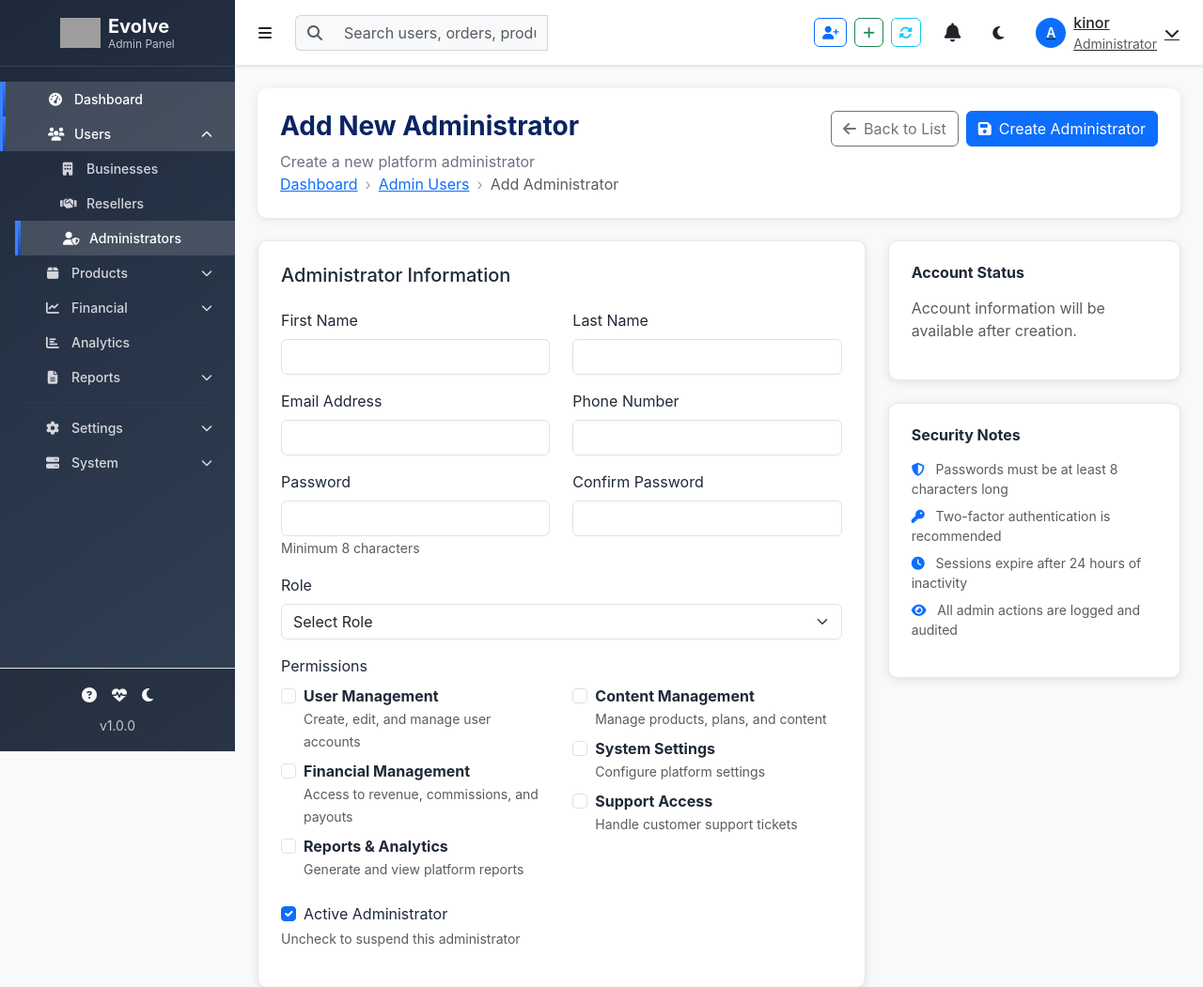
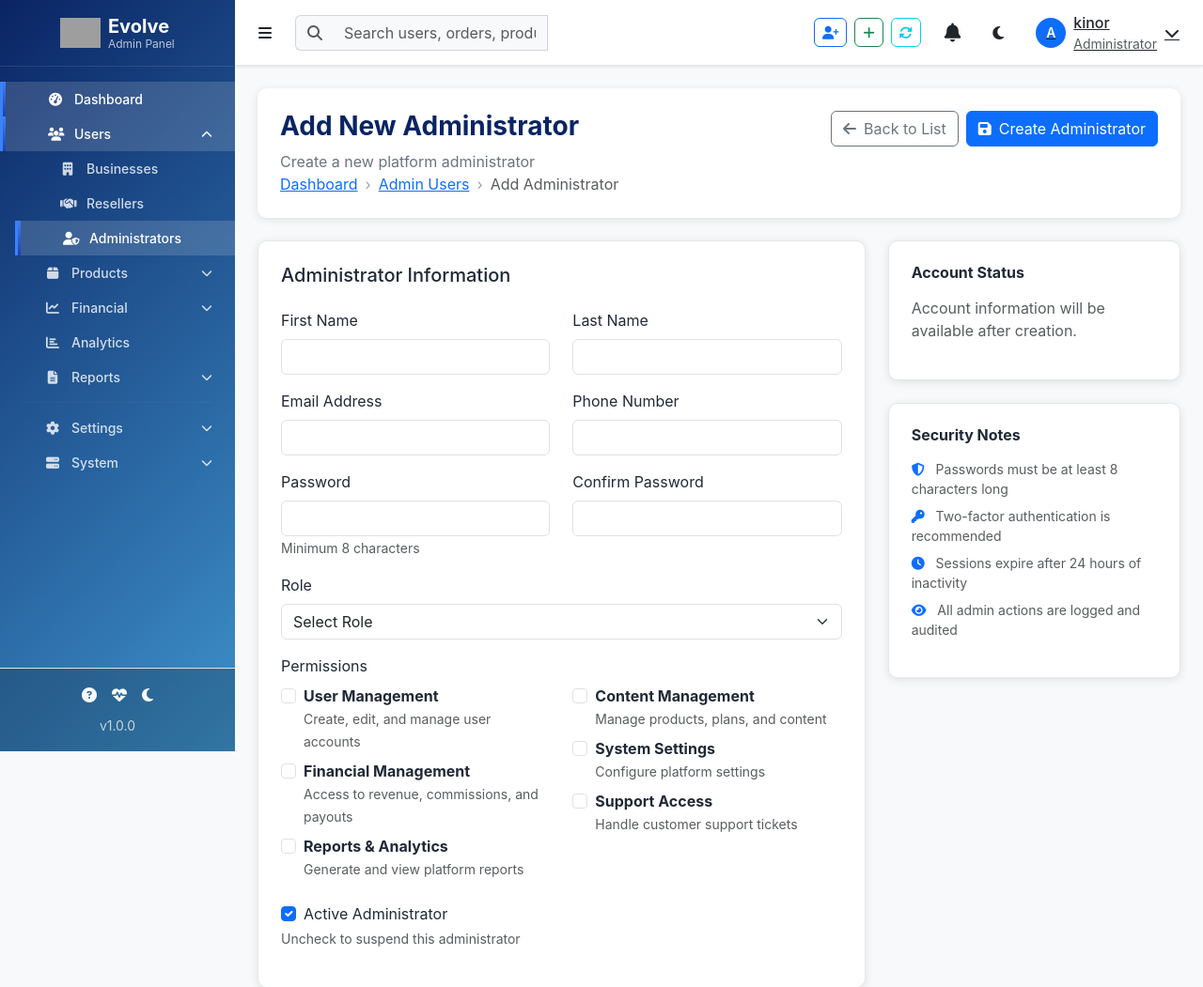
Before and after one commit to arnesssr/-evolve-platform, a Django app: page /platform/admin/admins/detail/8/ in a window 1280 px wide. Shown: the top 1051 px of the page at 94% size. Run offline with Django 5.2, Linux system fonts and the light colour scheme; a user stored in the database is signed in; data comes from the database, SQL or seed files in the repository; grey boxes are pictures that could not be loaded.

Commit message:
style: Update admin sidebar colors to match platform color scheme
🎨 Color scheme standardization:

✅ Updated Changes:
- Changed admin sidebar background from gray/slate to blue gradient
- Now uses consistent colors with business and reseller dashboards
- Primary color: #0a2463 (dark blue)
- Secondary color: #3e92cc (light blue)
- Gradient direction: 135deg (same as business dashboard)

🔄 Consistency Improvements:
- All dashboard sidebars now use unified color palette
- Maintains brand consistency across admin, business, and reseller interfaces
- Professional blue gradient creates cohesive visual experience
- Preserves all existing functionality (tooltips, collapsible states, etc.)

This ensures visual harmony across all dashboard interfaces while maintaining
the enhanced functionality and professional appearance of the admin sidebar.

```diff
--- a/templates/dashboards/admin/layouts/includes/admin-sidebar.html
+++ b/templates/dashboards/admin/layouts/includes/admin-sidebar.html
@@ -318,7 +318,7 @@
 
 <style>
 .admin-sidebar {
-    background: linear-gradient(145deg, #1e293b, #334155);
+    background: linear-gradient(135deg, #0a2463 0%, #3e92cc 100%);
     scrollbar-width: thin;
     scrollbar-color: rgba(255, 255, 255, 0.3) transparent;
 }
```
